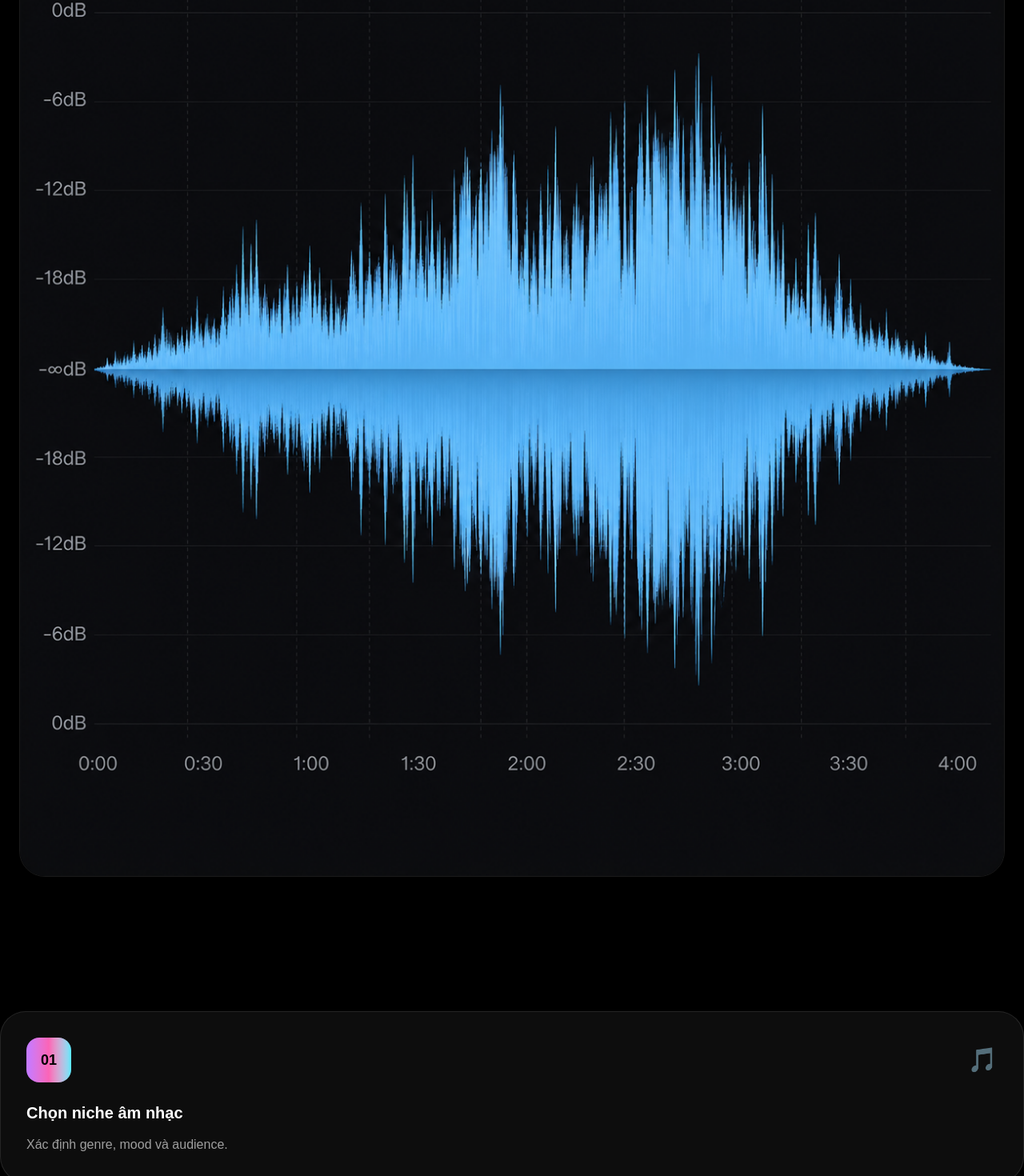
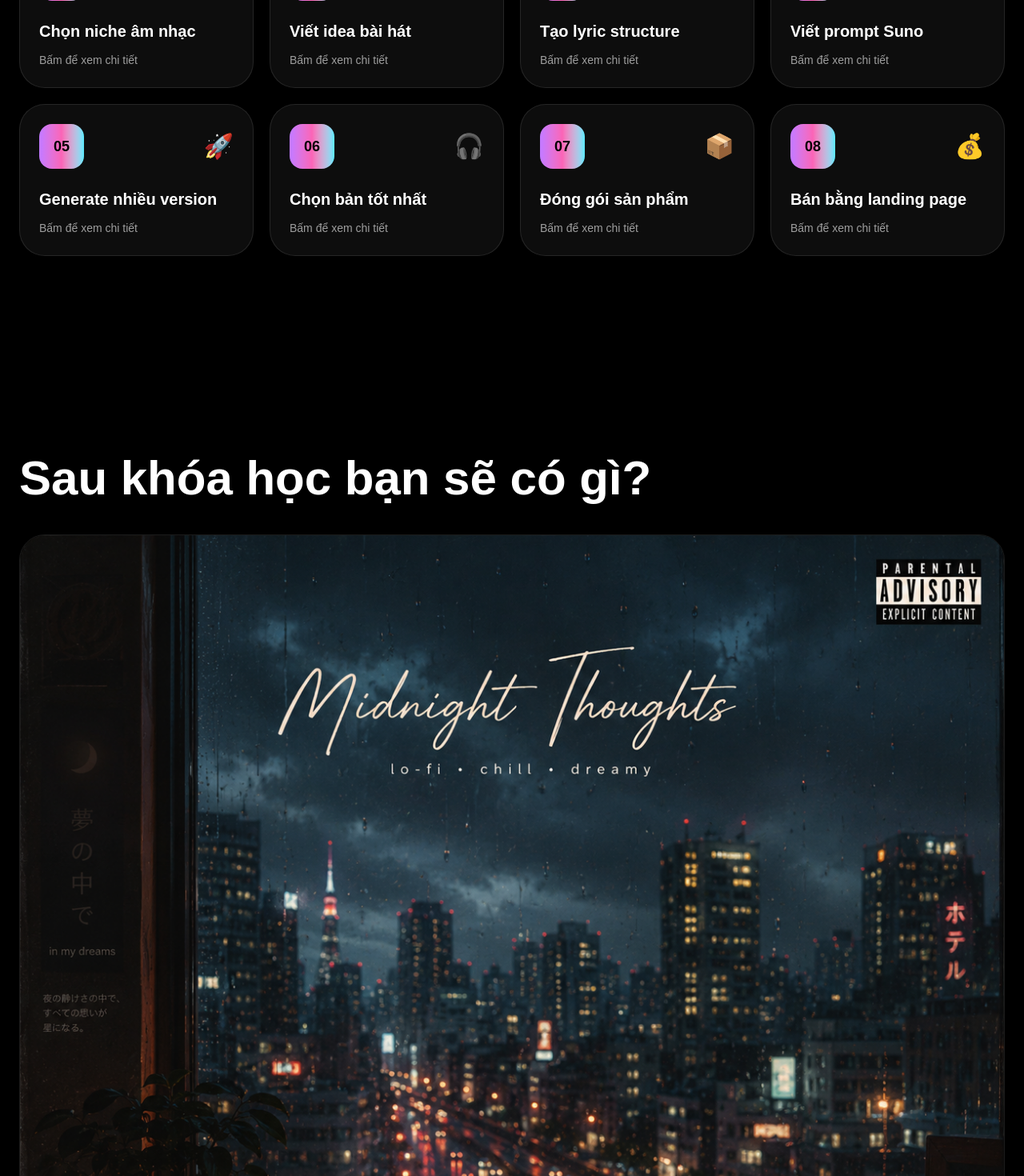
Before and after one commit to thienthanhnguyen0860-cell/suno-course-landing, a Next.js app: page / in a window 1280 px wide. Shown: the part 1240-2710 px from the top of the page at 80% size. Built offline with nearby package versions, Linux system fonts and the light colour scheme.

Commit message:
Fix workflow layout

```diff
--- a/app/page.tsx
+++ b/app/page.tsx
@@ -113,90 +113,101 @@ export default function Home() {
       Workflow từ ý tưởng đến bài hát
     </h2>
 
-          <img
-            src="/workflow.png"
-            alt="Workflow"
-            className="mt-10 w-full rounded-[2rem] border border-white/10"
-          />
+    <p className="mt-4 max-w-2xl text-white/60">
+      Bấm vào từng bước để xem chi tiết cách tạo nhạc, prompt và đóng gói sản phẩm.
+    </p>
 
-          <div className="mt-14 grid gap-5 md:grid-cols-4">
-
-          </div>
-        </div>
-      </section>
+    <div className="mt-14 grid grid-flow-col auto-cols-[280px] gap-5 overflow-x-auto pb-6 lg:grid-flow-row lg:grid-cols-4 lg:overflow-visible">
       {[
         {
           step: "01",
           title: "Chọn niche âm nhạc",
-    desc: "Xác định genre, mood và audience.",
+          desc: "Xác định bạn muốn làm nhạc cho ai: TikTok, YouTube, game, thiền, quảng cáo, phim ngắn hoặc bán beat.",
+          result: "Kết quả: có một thị trường rõ ràng để nhắm tới.",
           icon: "🎵",
         },
         {
           step: "02",
           title: "Viết idea bài hát",
-    desc: "Tạo concept & hook gây nghiện.",
+          desc: "Tạo concept bài hát gồm cảm xúc, câu chuyện, bối cảnh và thông điệp chính.",
+          result: "Kết quả: có ý tưởng đủ rõ để viết lyric.",
           icon: "💡",
         },
         {
           step: "03",
           title: "Tạo lyric structure",
-    desc: "Verse, chorus, bridge chuyên nghiệp.",
+          desc: "Sắp xếp lời theo intro, verse, chorus, bridge để bài hát nghe tự nhiên hơn.",
+          result: "Kết quả: có khung lời bài hát dễ đưa vào Suno.",
           icon: "✍️",
         },
         {
           step: "04",
           title: "Viết prompt Suno",
-    desc: "Prompt tối ưu để AI generate tốt hơn.",
+          desc: "Mô tả genre, mood, vocal, tempo, instrument và cảm xúc để Suno tạo đúng phong cách.",
+          result: "Kết quả: có prompt mạnh để generate bài hát.",
           icon: "🤖",
         },
         {
           step: "05",
           title: "Generate nhiều version",
-    desc: "Test nhiều mood & variation.",
+          desc: "Tạo nhiều phiên bản khác nhau để so sánh hook, vocal, mood và chất lượng tổng thể.",
+          result: "Kết quả: có nhiều lựa chọn tốt hơn.",
           icon: "🚀",
         },
         {
           step: "06",
           title: "Chọn bản tốt nhất",
-    desc: "Lọc version có hook mạnh nhất.",
+          desc: "Nghe lại, chọn bản có hook mạnh, vocal rõ, mood đúng và dễ dùng cho mục tiêu bán hàng.",
+          result: "Kết quả: chọn được bản nhạc chính.",
           icon: "🎧",
         },
         {
           step: "07",
           title: "Đóng gói sản phẩm",
-    desc: "Export MP3 + cover + lyric pack.",
+          desc: "Chuẩn bị audio, cover, lyric, prompt, mô tả sản phẩm và file bonus.",
+          result: "Kết quả: có music pack có thể bán.",
           icon: "📦",
         },
         {
           step: "08",
           title: "Bán bằng landing page",
-    desc: "Tạo website bán nhạc & prompt.",
+          desc: "Đưa sản phẩm lên landing page, thêm pricing, FAQ, CTA và form đăng ký.",
+          result: "Kết quả: có trang bán nhạc chuyên nghiệp.",
           icon: "💰",
         },
       ].map((item) => (
-  <div
+        <details
           key={item.step}
-    className="group rounded-[2rem] border border-white/10 bg-white/5 p-8 transition duration-300 hover:-translate-y-2 hover:border-pink-400/40 hover:bg-white/10"
+          className="group rounded-[2rem] border border-white/10 bg-white/5 p-6 transition hover:-translate-y-2 hover:border-pink-400/40 hover:bg-white/10"
         >
+          <summary className="cursor-pointer list-none">
             <div className="flex items-center justify-between">
               <div className="flex h-14 w-14 items-center justify-center rounded-2xl bg-gradient-to-r from-purple-400 via-pink-400 to-cyan-300 text-lg font-black text-black">
                 {item.step}
               </div>
 
-      <div className="text-3xl transition group-hover:scale-125">
-        {item.icon}
+              <div className="text-3xl">{item.icon}</div>
+            </div>
+
+            <h3 className="mt-6 text-xl font-black">{item.title}</h3>
+
+            <p className="mt-3 text-sm text-white/60">
+              Bấm để xem chi tiết
+            </p>
+          </summary>
+
+          <div className="mt-5 border-t border-white/10 pt-5">
+            <p className="leading-7 text-white/70">{item.desc}</p>
+
+            <p className="mt-4 rounded-2xl bg-white/5 p-4 text-sm text-cyan-200">
+              {item.result}
+            </p>
+          </div>
+        </details>
+      ))}
     </div>
   </div>
-
-    <h3 className="mt-6 text-xl font-black">
-      {item.title}
-    </h3>
-
-    <p className="mt-3 leading-7 text-white/60">
-      {item.desc}
-    </p>
-  </div>
-))}
+</section>
       {/* BENEFITS */}
       <section id="benefits" className="px-6 py-28">
         <div className="mx-auto max-w-7xl">
@@ -221,7 +232,7 @@ export default function Home() {
             ].map((item) => (
               <div
                 key={item}
-                className="rounded-[2rem] border border-white/10 bg-white/5 p-8"
+                className="rounded-[2rem] border border-white/10 bg-white/5 p-10"
               >
                 <div className="mb-5 text-3xl">✨</div>
 
```
Lines whose indentation alone changed are shown as unchanged.
